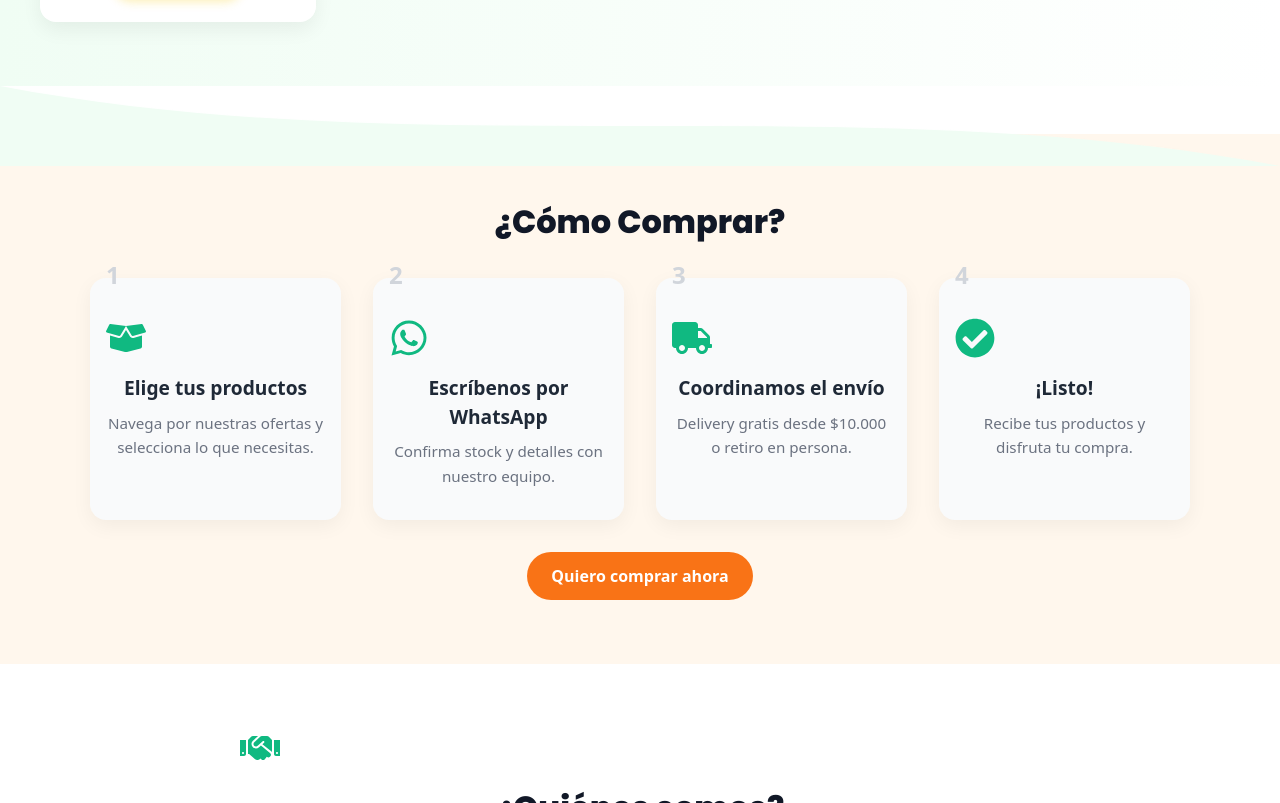
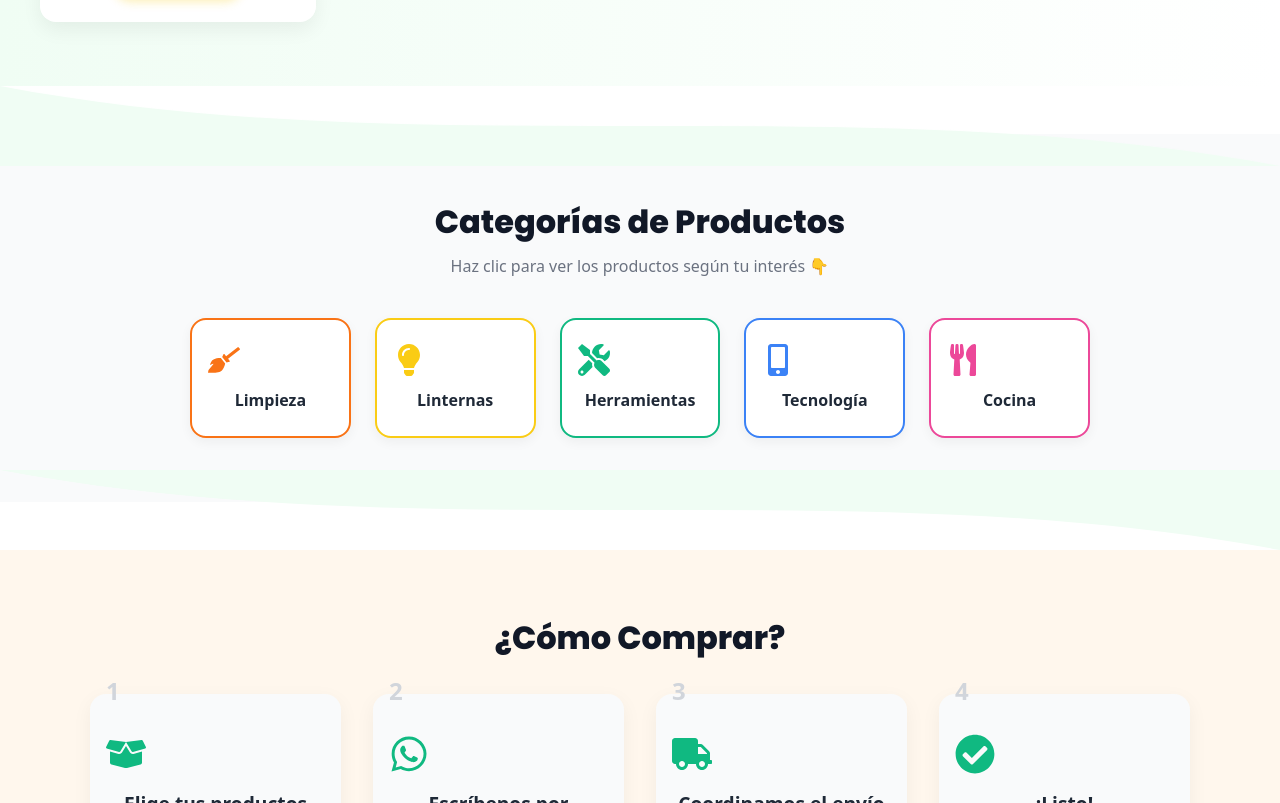
Before and after one commit to Marshelby/todomuybarato, a React (Vite) app: page / in a window 1280 px wide. Shown: the part 1765-2568 px from the top of the page. Built offline with nearby package versions, Linux system fonts and the light colour scheme.

Commit message:
📁 Sección Categorías integrada con diseño interactivo e importada en App.jsx

```diff
--- a/src/App.jsx
+++ b/src/App.jsx
@@ -3,6 +3,7 @@ import Hero from './components/Hero';
 import WaveSeparator from './components/WaveSeparator';
 import Ofertas from './components/Ofertas';
 import WaveSeparatorInvertido from './components/WaveSeparatorInvertido';
+import Categorias from './components/Categorias';
 import ComoComprar from './components/ComoComprar';
 import QuienesSomos from './components/QuienesSomos';
 import Testimonios from './components/Testimonios';
@@ -25,6 +26,12 @@ function App() {
 
       <WaveSeparatorInvertido />
 
+      <div id="categorias">
+        <Categorias />
+      </div>
+
+      <WaveSeparator />
+
       <div id="comprar">
         <ComoComprar />
       </div>
--- /dev/null
+++ b/src/components/Categorias.css
@@ -0,0 +1,65 @@
+.categorias-section {
+  background: #f9fafb;
+  padding: 4rem 1.5rem;
+  text-align: center;
+}
+
+.categorias-titulo {
+  font-size: 2rem;
+  font-weight: 700;
+  font-family: 'Poppins', sans-serif;
+  margin-bottom: 0.5rem;
+  color: #111827;
+}
+
+.categorias-subtitulo {
+  font-size: 1rem;
+  color: #6b7280;
+  margin-bottom: 2.5rem;
+  font-weight: 500;
+}
+
+.categorias-grid {
+  display: grid;
+  gap: 1.5rem;
+  grid-template-columns: repeat(auto-fit, minmax(140px, 1fr));
+  max-width: 900px;
+  margin: 0 auto;
+}
+
+.categoria-card {
+  background: white;
+  border: 2px solid transparent;
+  border-radius: 1rem;
+  padding: 1.5rem 1rem;
+  box-shadow: 0 4px 12px rgba(0, 0, 0, 0.05);
+  transition: transform 0.3s ease, border 0.3s ease;
+  cursor: pointer;
+}
+
+.categoria-card:hover {
+  transform: translateY(-6px);
+}
+
+.categoria-icono {
+  font-size: 2rem;
+  margin-bottom: 0.75rem;
+}
+
+.categoria-nombre {
+  font-size: 1rem;
+  font-weight: 600;
+  color: #1f2937;
+}
+
+.categoria-card.activa {
+  border-width: 3px;
+  box-shadow: 0 6px 20px rgba(0, 0, 0, 0.08);
+}
+
+.categoria-filtrada {
+  margin-top: 2rem;
+  font-size: 1rem;
+  color: #1f2937;
+  font-weight: 500;
+}
--- /dev/null
+++ b/src/components/Categorias.jsx
@@ -0,0 +1,46 @@
+import "./Categorias.css";
+import { FaBroom, FaLightbulb, FaTools, FaMobileAlt, FaUtensils } from "react-icons/fa";
+import { useState } from "react";
+
+const categorias = [
+  { nombre: "Limpieza", icono: <FaBroom />, color: "#f97316" },
+  { nombre: "Linternas", icono: <FaLightbulb />, color: "#facc15" },
+  { nombre: "Herramientas", icono: <FaTools />, color: "#10b981" },
+  { nombre: "Tecnología", icono: <FaMobileAlt />, color: "#3b82f6" },
+  { nombre: "Cocina", icono: <FaUtensils />, color: "#ec4899" },
+];
+
+function Categorias() {
+  const [seleccionada, setSeleccionada] = useState(null);
+
+  return (
+    <section className="categorias-section" id="categorias">
+      <h2 className="categorias-titulo">Categorías de Productos</h2>
+      <p className="categorias-subtitulo">Haz clic para ver los productos según tu interés 👇</p>
+
+      <div className="categorias-grid">
+        {categorias.map((cat, index) => (
+          <div
+            key={index}
+            className={`categoria-card ${seleccionada === cat.nombre ? "activa" : ""}`}
+            style={{ borderColor: cat.color }}
+            onClick={() => setSeleccionada(cat.nombre)}
+          >
+            <div className="categoria-icono" style={{ color: cat.color }}>
+              {cat.icono}
+            </div>
+            <span className="categoria-nombre">{cat.nombre}</span>
+          </div>
+        ))}
+      </div>
+
+      {seleccionada && (
+        <div className="categoria-filtrada">
+          Mostrando productos de: <strong>{seleccionada}</strong>
+        </div>
+      )}
+    </section>
+  );
+}
+
+export default Categorias;
```
